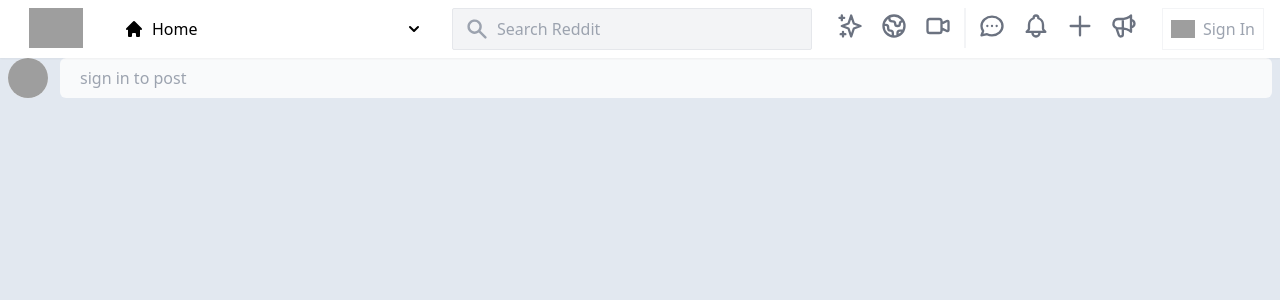
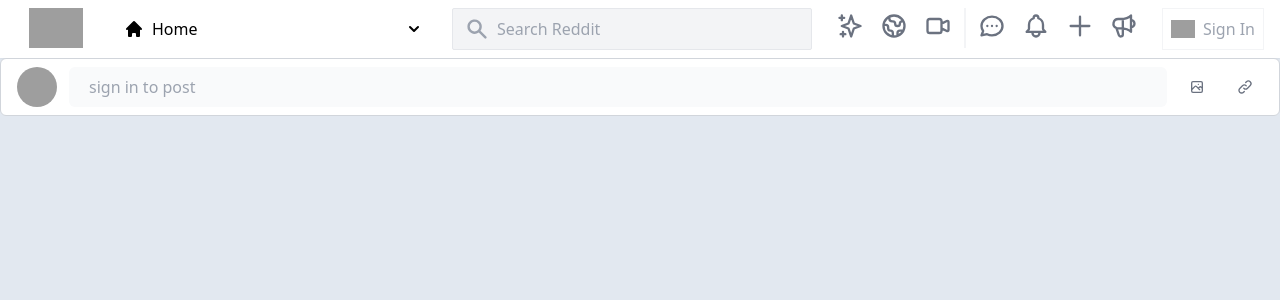
Before and after one commit to lucaspires-source/Reddit-Clone, a Next.js app: page / in a window 1280 px wide. Shown: the top 300 px of the page. Built offline with nearby package versions, Linux system fonts and the light colour scheme; no server answers; grey boxes are pictures that could not be loaded.

Commit message:
adding icon to PostBox

```diff
--- a/components/PostBox.tsx
+++ b/components/PostBox.tsx
@@ -1,13 +1,14 @@
 import { useSession } from "next-auth/react";
 import React from "react";
 import Avatar from "./Avatar";
-
+import { LinkIcon, PhotographIcon } from "@heroicons/react/outline";
 function PostBox() {
   const { data: session } = useSession();
   return (
-    <form>
+    <form className="sticky top-16 z-50 bg-white border border-gray-300 rounded-md p-2">
       <div className="flex items-center space-x-3 mr-2">
         <Avatar />
+
         <input
           disabled={!session}
           className=" flex-1 rounded-md bg-gray-50 p-2 pl-5 outline-none"
@@ -16,6 +17,8 @@
             session ? "Create a post by entering a title!" : "sign in to post"
           }
         />
+        <PhotographIcon className={`icon h-6 cursor-pointer text-gray-500`} />
+        <LinkIcon  className="icon h-6 text-gray-500"/>
       </div>
     </form>
   );
```
